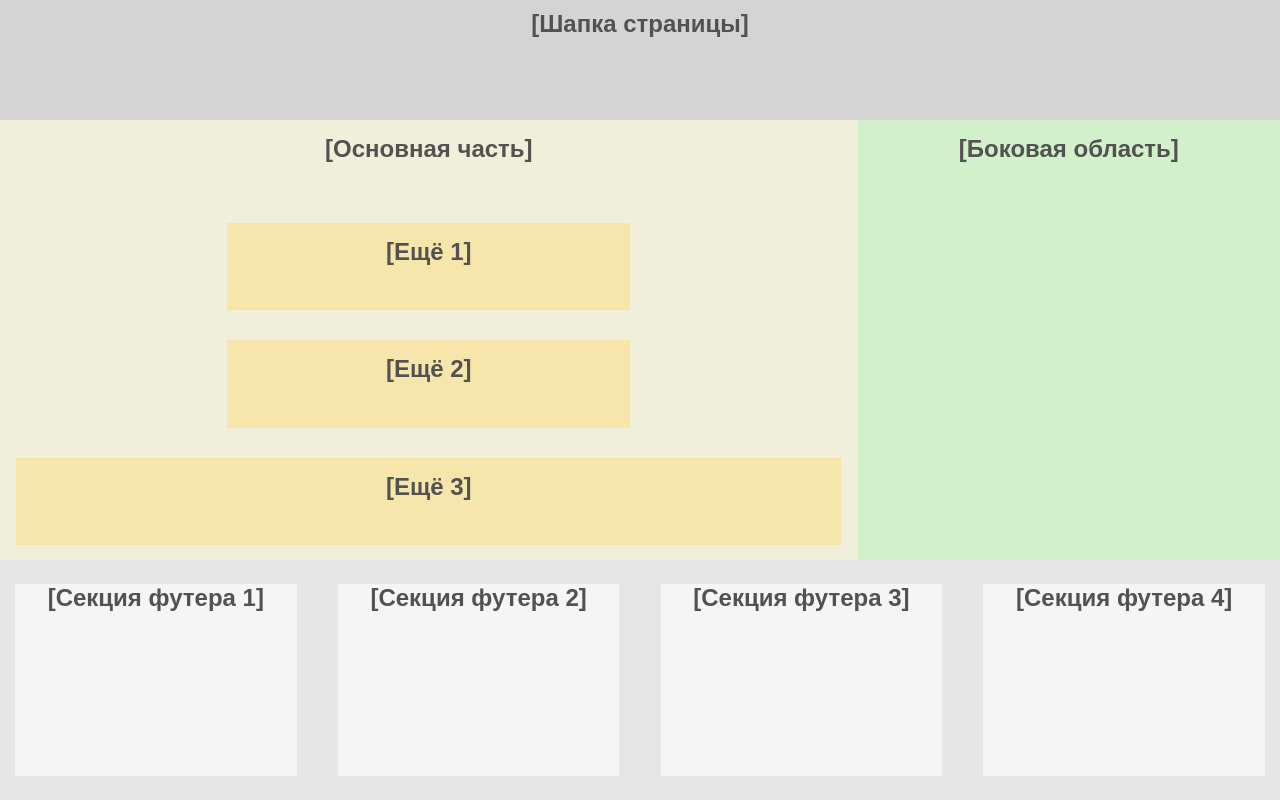
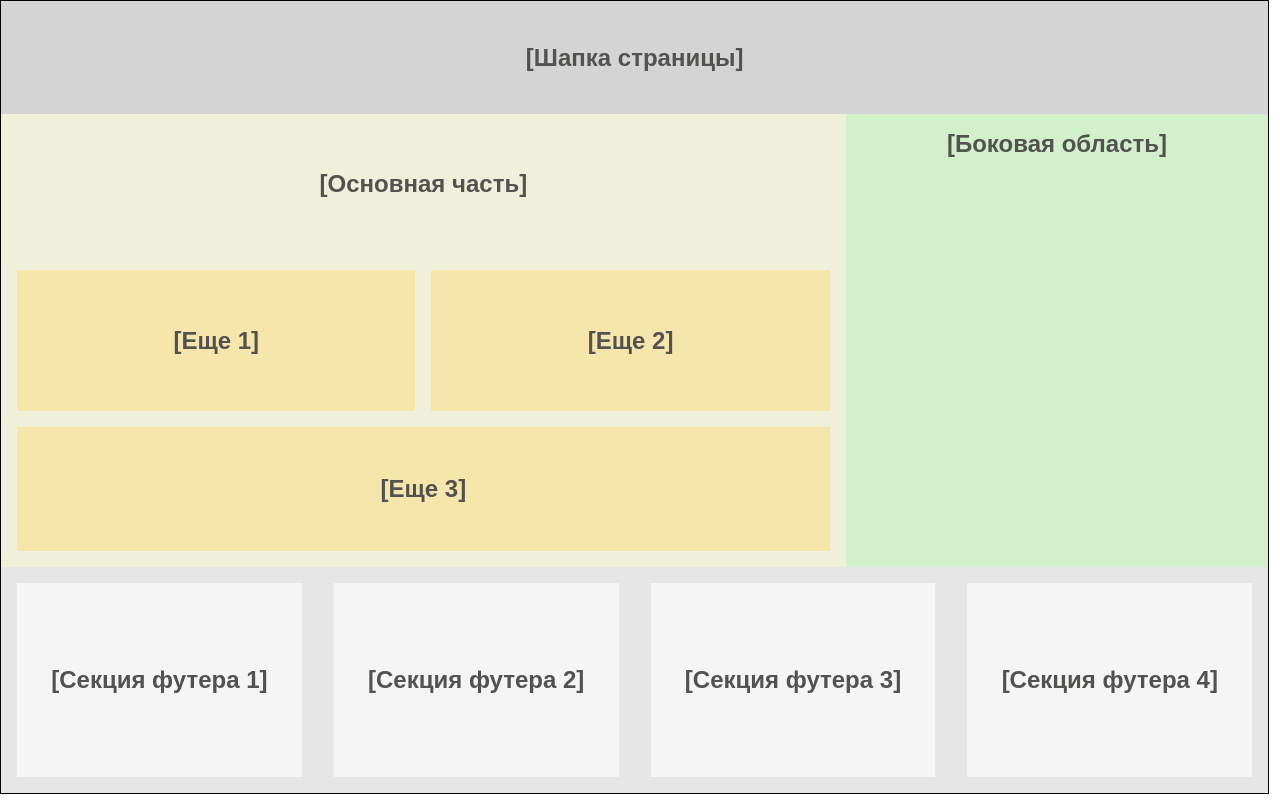
Before and after one commit to mariabaykova/w6_grid_layout_tst_page, a plain HTML site: page index.html in a window 1280 px wide. Drawn offline with Linux system fonts and the light colour scheme; files that its build step writes are made by us from their sources.

Commit message:
w6, grid layout, 1st commit

```diff
--- a/assets/styles/styles.css
+++ b/assets/styles/styles.css
@@ -1,114 +1,106 @@
 .container {
-    width: 100vw;
-    height: 100vh;
-    position: relative;
+    border: 1px solid black;
+    display: grid;
+    grid-template-columns: 2fr 1fr;
+    grid-template-rows: 1fr 4fr 2fr;
 
-    text-align: center;
+    /* gap: 10px; */
 
-}
+    height: 99vh;
+    width: 99vw;
 
-body {
-    /* border: 2px solid black; */
-    color: black;
-    /* width: 100vw; */
-    /* height: 100vh; */
-
-    /* text-align: center; */
     font-size: x-large;
     font-family: Arial, Helvetica, sans-serif;
     font-weight: 900;
     color: rgb(82, 82, 81);
-    /* display: block; */
-
 }
 
-.tst {
-    /* border: 1px solid black; */
-    /* padding: 1%; */
-    /* margin: 1%; */
+.header {
+    background-color: rgb(212, 212, 212);
+    grid-row: 1 / 2;
+    grid-column: 1 / -1;
 
+    display: grid;
+    justify-content: center;
+    align-content: center;
 }
 
-header {
-    background-color: rgb(212, 212, 212);
-    box-sizing: border-box;
-    height: 15%;
-    /* height: 45px; */
-    padding: 10px;
+.main {
+    background-color: rgb(240, 239, 217);
+    grid-area: 2 / 1 / 2 / 2;
+
+    display: grid;
+    /* grid-template-rows: 100px 100px 100px; */
+    grid-template-rows: 1fr 1fr 1fr;
+    /* grid-template-columns: 300px 300px; */
+    grid-auto-columns: 1fr 1fr;
+    justify-content: space-around;
+    gap: 1rem;
 }
 
-section {
-    background-color: rgb(240, 239, 217);
-    float: left;
-    box-sizing: border-box;
-    position: absolute;
-    top: 15%;
-    left: 0%;
-    width: 67%;
-    height: 55%;
-
-    display: flex;
-    flex-wrap: wrap;
-    justify-content: center;
-
-
+.main_block1 {
+    grid-area: 1 / 1 / 2 / 3;
+    /* border: 1px solid blue; */
 }
 
-.block_section_style {
-    background-color: rgb(247, 230, 171);
-    width: 47%;
-    /* height: 30%; */
-    box-sizing: border-box;
-
-    margin: 15px;
-    padding: 15px;
-
+.main_block {
+    display: grid;
+    justify-content: center;
+    align-content: center;
 }
 
-.big_block_section_style {
-    width: 96.2%;
-    padding: 15px;
+.main_block__colored {
+    background-color: rgb(247, 230, 171);
 }
 
-aside {
-    position: absolute;
-    top: 15%;
-    right: 0%;
+.main_block2 {
+    grid-area: 2 / 1 / 3 / 2;
+    /* border: 1px solid blue; */
+    margin-left: 1rem;
+}
 
+.main_block3 {
+    grid-area: 2 / 2 / 3 / 3;
+    /* border: 1px solid blue; */
+    margin-right: 1rem;
+}
+
+.main_block4 {
+    grid-area: 3 / 1 / 4 / 3;
+    /* border: 1px solid blue; */
+    margin-bottom: 1rem;
+    margin-left: 1rem;
+    margin-right: 1rem;
+}
+
+.aside {
     background-color: rgb(210, 240, 202);
-    box-sizing: border-box;
-    /* float: right; */
-    width: 33%;
-    height: 55%;
-    padding: 15px;
+    grid-area: 2 / 2 / 2 / 3;
+    display: grid;
+    justify-content: center;
+    padding-top: 1rem;
+}
+
+.footer {
+    background-color: rgb(231, 230, 230);
+    grid-area: 3 / 1 / 4 / 3;
+
+    display: grid;
+    grid-template-columns: repeat(4, 1fr);
+    grid-template-rows: 1fr;
+    /* column-gap: 1rem; */
+    /* row-gap: 1rem; */
+
+    justify-content: space-around;
+    align-content: center;
 }
 
 
-footer {
-    /* clear: both; */
-    position: absolute;
-    bottom: 0%;
-    height: 30%;
-    width: 100%;
-    display: flex;
-    justify-content: space-between;
-    align-items: center;
-    /* border: 2px solid black; */
-    /* width: 100%; */
-    /* height: 50%; */
-    background-color: rgb(231, 230, 230);
-
-}
-
 
 .footer_block {
-    box-sizing: border-box;
-    width: 22%;
-    height: 80%;
     background-color: rgb(245, 245, 245);
-    /* margin: auto; */
-    /* padding-top: 20px; */
-    margin: 15px;
-    display: inline-block;
-    vertical-align: middle;
+    display: grid;
+    justify-content: center;
+    align-content: center;
+    margin: 1rem;
 }
--- a/index.html
+++ b/index.html
@@ -3,37 +3,27 @@
 <head>
 <meta charset="utf-8">
 <title>
-Test Page
+Test Page, 2nd version (greeds)
 </title>
 <link rel="stylesheet" type="text/css" href="/page/assets/styles/styles.css">
 <link rel="stylesheet" type="text/css" href="/page/assets/styles/normalize.css">
 </head>
-
 <body>
-    <div class="container tst">
-<header class="tst">
-    [Шапка страницы]
-</header>
-<main>
-<section>
-    <div class="big_block_section_style">[Основная часть]</div>
-
-    <div class="tst block_section_style">[Ещё 1]</div>
-    <div class="tst block_section_style">[Ещё 2]</div>
-    <div class="tst block_section_style big_block_section_style">[Ещё 3]</div>
-</section>
-<aside>
-    [Боковая область]
-</aside>
-
-<footer class="tst">
-    <div class="tst footer_block">[Секция футера 1]</div>
-    <div class="tst footer_block">[Секция футера 2]</div>
-    <div class="tst footer_block">[Секция футера 3]</div>
-    <div class="tst footer_block">[Секция футера 4]</div>
-</footer>
-</main>
+<div class="container">
+    <div class="header">[Шапка страницы]</div>
+    <div class="main">
+        <div class="main_block main_block1">[Основная часть]</div>
+        <div class="main_block main_block__colored main_block2">[Еще 1]</div>
+        <div class="main_block main_block__colored main_block3">[Еще 2]</div>
+        <div class="main_block main_block__colored main_block4">[Еще 3]</div>
+    </div>
+    <div class="aside">[Боковая область]</div>
+    <div class="footer">
+        <div class="footer_block">[Секция футера 1]</div>
+        <div class="footer_block">[Секция футера 2]</div>
+        <div class="footer_block">[Секция футера 3]</div>
+        <div class="footer_block">[Секция футера 4]</div>
+    </div>
 </div>
 </body>
-
 </html>
```
